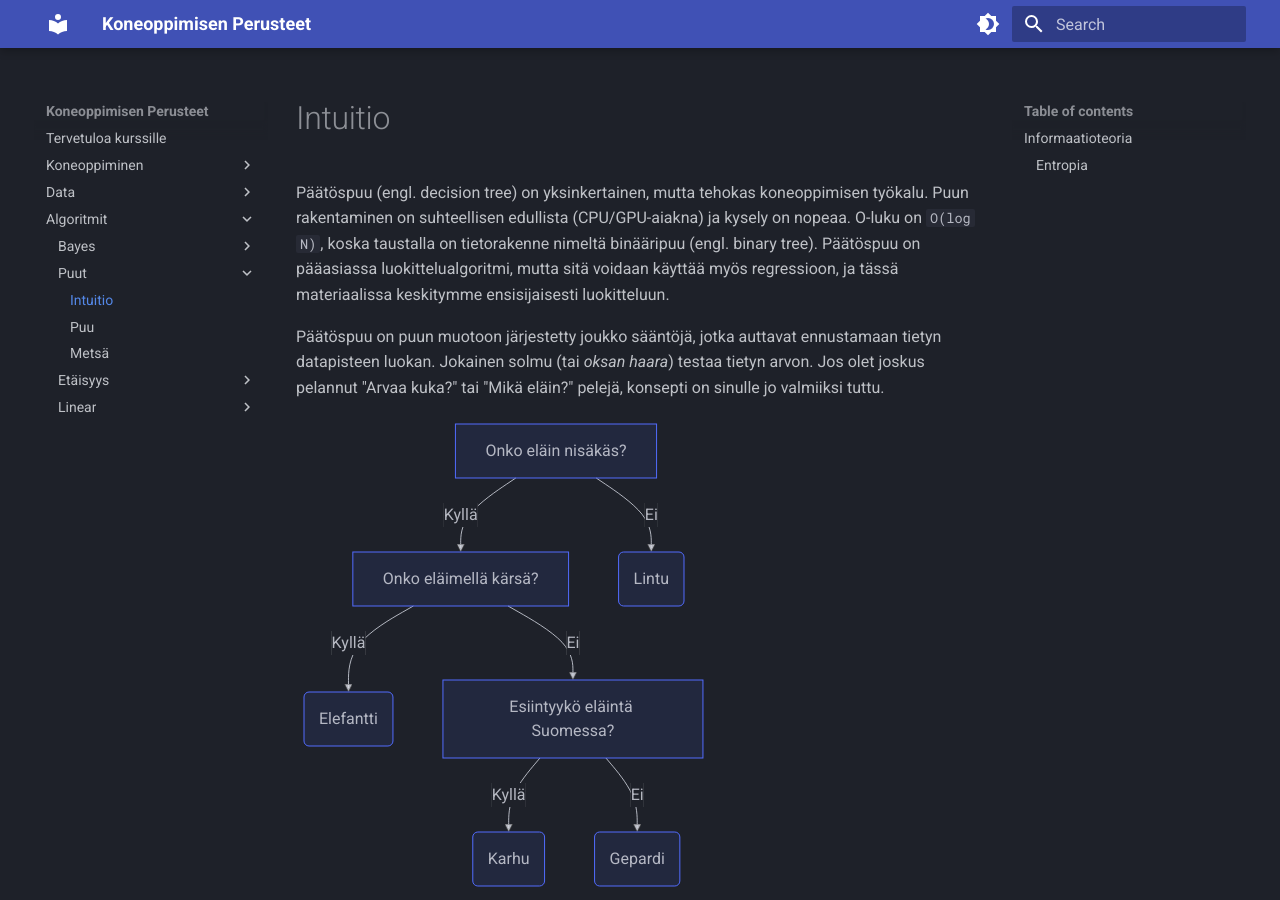
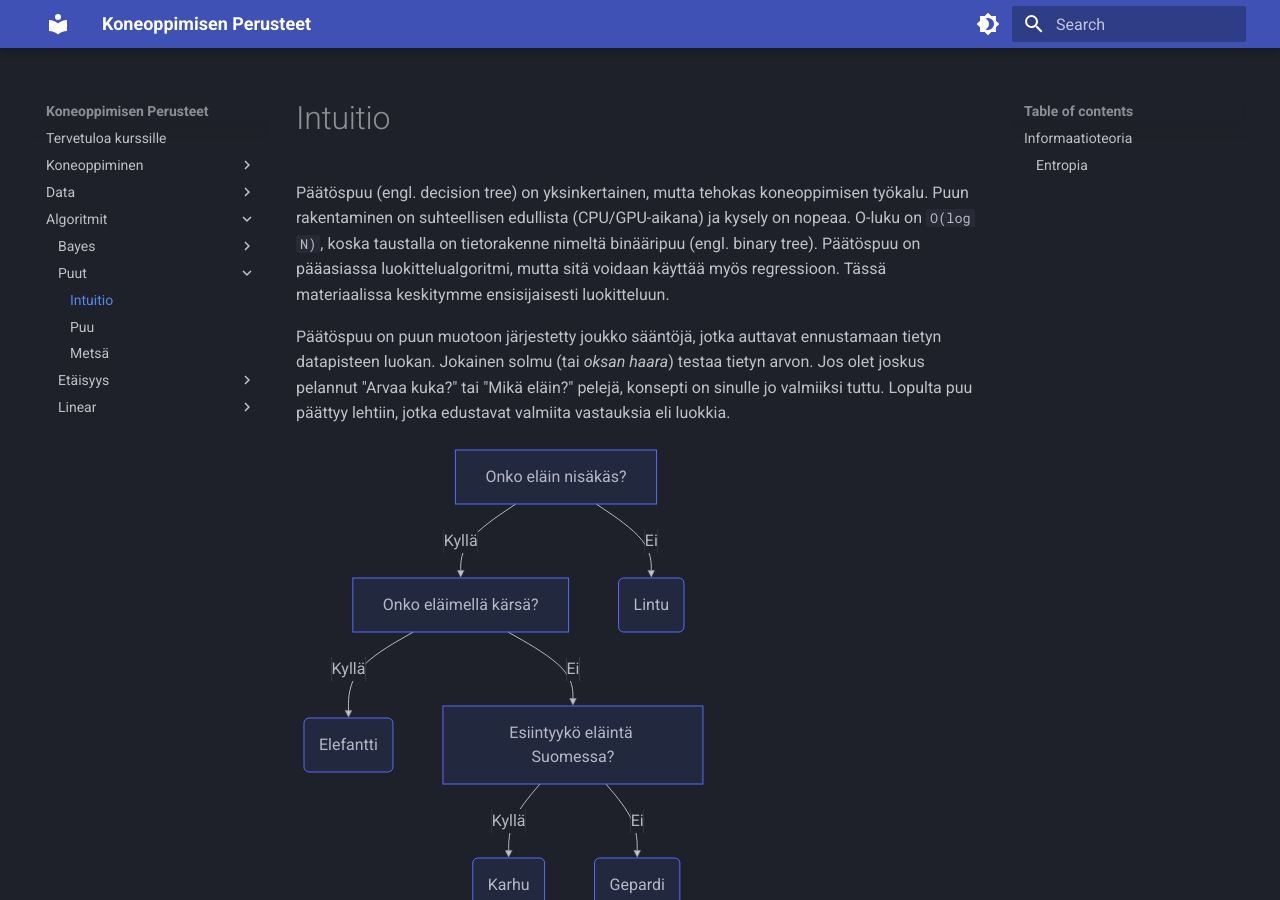
Before and after one commit to sourander/ml-perusteet, an MkDocs documentation site: the page built from docs/algoritmit/puut/intuitio.md, in a window 1280 px wide and 900 px high. Built offline with MkDocs 1.6.1 and Material for MkDocs 9.7.7, drawn with Linux system fonts in a browser that asks for light colours; emoji names are drawn with the system emoji font.

Commit message:
Minor typo fixes

````diff
--- a/docs/algoritmit/puut/intuitio.md
+++ b/docs/algoritmit/puut/intuitio.md
@@ -1,6 +1,6 @@
-Päätöspuu (engl. decision tree) on yksinkertainen, mutta tehokas koneoppimisen työkalu. Puun rakentaminen on suhteellisen edullista (CPU/GPU-aiakna) ja kysely on nopeaa. O-luku on `O(log N)`, koska taustalla on tietorakenne nimeltä binääripuu (engl. binary tree). Päätöspuu on pääasiassa luokittelualgoritmi, mutta sitä voidaan käyttää myös regressioon, ja tässä materiaalissa keskitymme ensisijaisesti luokitteluun.
+Päätöspuu (engl. decision tree) on yksinkertainen, mutta tehokas koneoppimisen työkalu. Puun rakentaminen on suhteellisen edullista (CPU/GPU-aikana) ja kysely on nopeaa. O-luku on `O(log N)`, koska taustalla on tietorakenne nimeltä binääripuu (engl. binary tree). Päätöspuu on pääasiassa luokittelualgoritmi, mutta sitä voidaan käyttää myös regressioon. Tässä materiaalissa keskitymme ensisijaisesti luokitteluun.
 
-Päätöspuu on puun muotoon järjestetty joukko sääntöjä, jotka auttavat ennustamaan tietyn datapisteen luokan. Jokainen solmu (tai *oksan haara*) testaa tietyn arvon. Jos olet joskus pelannut "Arvaa kuka?" tai "Mikä eläin?" pelejä, konsepti on sinulle jo valmiiksi tuttu.
+Päätöspuu on puun muotoon järjestetty joukko sääntöjä, jotka auttavat ennustamaan tietyn datapisteen luokan. Jokainen solmu (tai *oksan haara*) testaa tietyn arvon. Jos olet joskus pelannut "Arvaa kuka?" tai "Mikä eläin?" pelejä, konsepti on sinulle jo valmiiksi tuttu. Lopulta puu päättyy lehtiin, jotka edustavat valmiita vastauksia eli luokkia.
 
 ```mermaid
 graph TD
````
